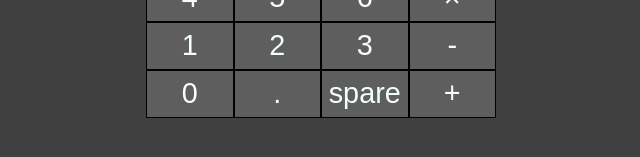
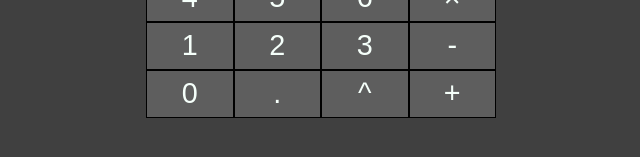
Before and after one commit to dingdong-22/calculator, a React (Create React App) app: page / in a window 1280 px wide. Shown: the part 497-654 px from the top of the page, without its empty margins (319-959 px from the left). Built offline with nearby package versions, Linux system fonts and the light colour scheme.

Commit message:
added exponents

```diff
--- a/src/Buttons.jsx
+++ b/src/Buttons.jsx
@@ -53,7 +53,7 @@ function Buttons(props) {
             <button onClick={() => addChar("-")}>-</button>
             <button onClick={() => addChar("0")}>0</button>
             <button onClick={() => addChar(".")}>.</button>
-            <button>spare</button>
+            <button onClick={() => addChar("^")}>^</button>
             <button onClick={() => addChar("+")}>+</button>
         </div>
     );
--- a/src/CalculatorLogic.jsx
+++ b/src/CalculatorLogic.jsx
@@ -3,6 +3,7 @@ let actions = {
     "×": (a, b) => a * b,
     "+": (a, b) => a + b,
     "-": (a, b) => a - b,
+    "^": (a, b) => Math.pow(a, b),
 };
 
 let binaryExpr = {
@@ -13,6 +14,9 @@ let binaryExpr = {
     ),
     "-": new RegExp(
         `(?<e1>\\-?[0-9]+\\.?[0-9]*)\\-(?<e2>\\-?[0-9]+\\.?[0-9]*)`
+    ),
+    "^": new RegExp(
+        `(?<e1>\\-?[0-9]+\\.?[0-9]*)\\^(?<e2>\\-?[0-9]+\\.?[0-9]*)`
     ),
 };
 
@@ -90,6 +94,6 @@ function calc(expression) {
     return Number(expression);
 }
 
-export default calc
+export default calc;
 
 //maybe add a manual input
```
